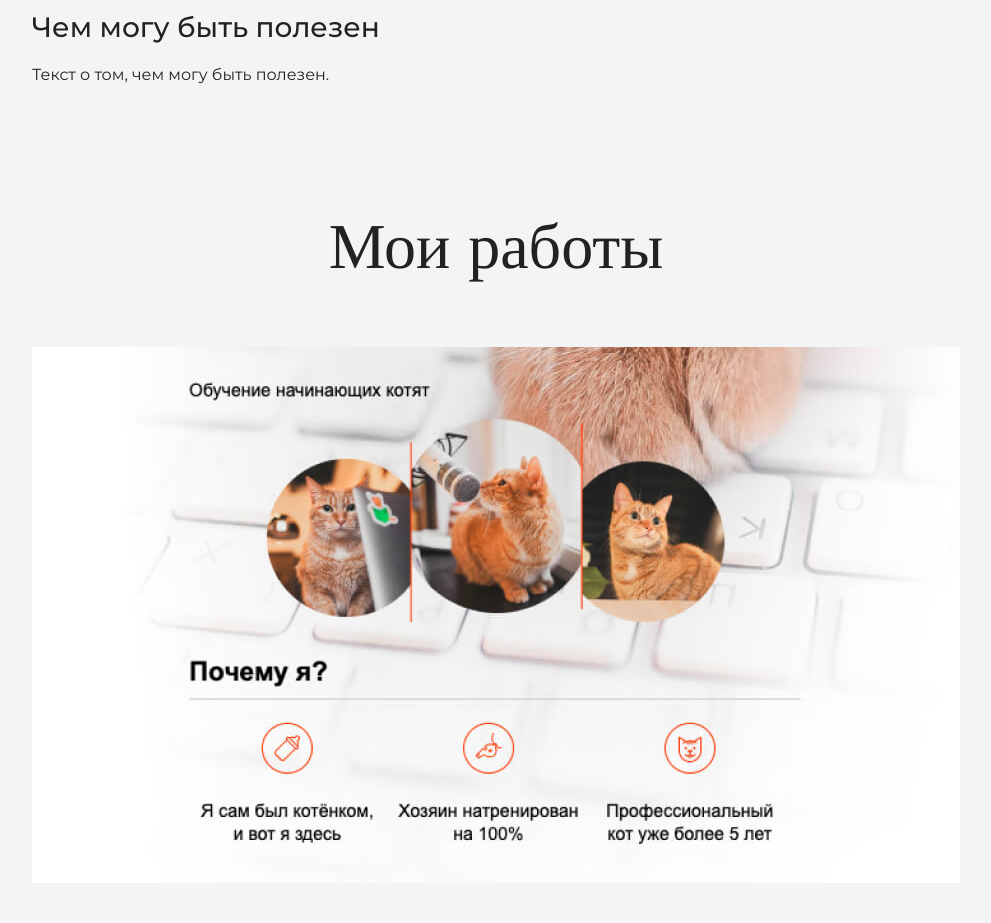
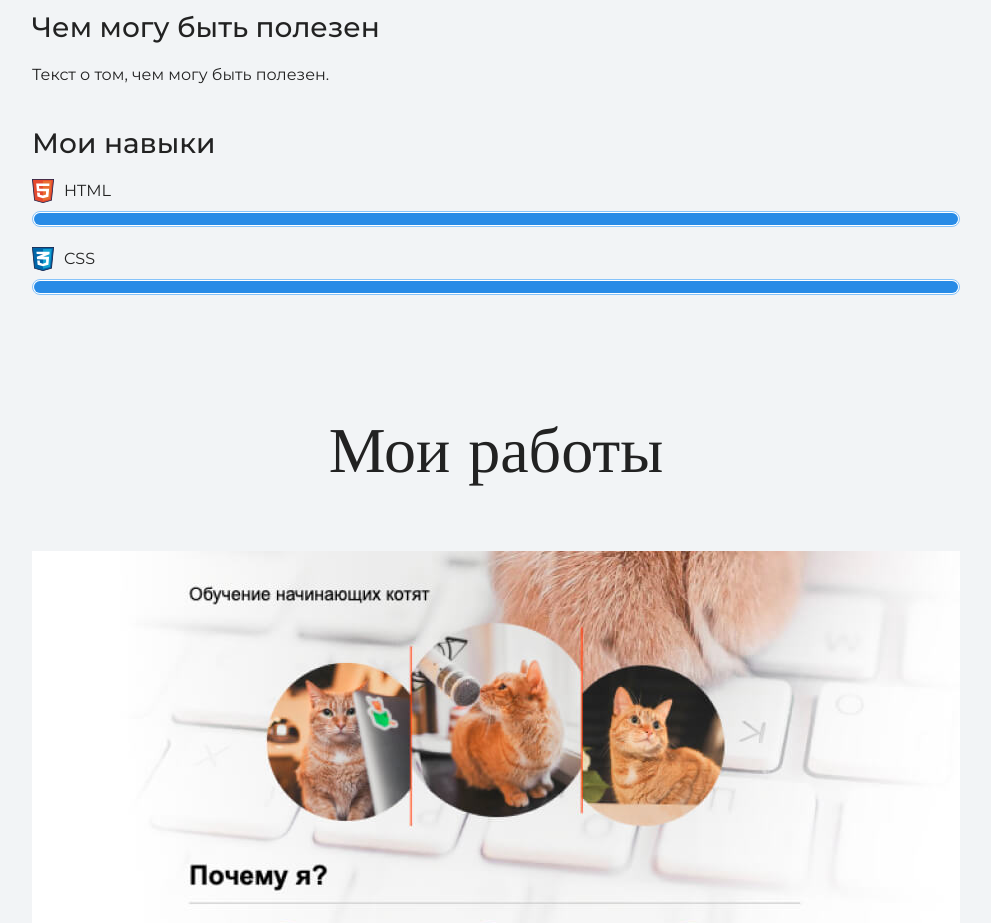
Before and after one commit to deninho548/my-site, a plain HTML site: page index.html in a window 1280 px wide. Shown: the part 1860-2783 px from the top of the page, without its empty margins (144-1135 px from the left). Drawn offline with nearby package versions, Linux system fonts and the light colour scheme.

Commit message:
Подключение на страницу блока с навыками

```diff
--- a/index.html
+++ b/index.html
@@ -34,6 +34,16 @@
       <p>Текст с парой слов о себе.</p>
       <h3>Чем могу быть полезен</h3>
       <p>Текст о том, чем могу быть полезен.</p>
+      <div class="skills">
+      	<h3>Мои навыки</h3>
+      	<dl class="skills-list">
+      		<dt class="skill-html">HTML</dt>
+      		<dd class="level"><div level="width:60%;">60%</div></dd>
+      		<dt class="skill-css">CSS</dt>
+      		<dd class="level"><div level="width: 40%;">40%</div></dd>
+      	</dl>
+
+      </div>
      </div>
    </section>
 
```
